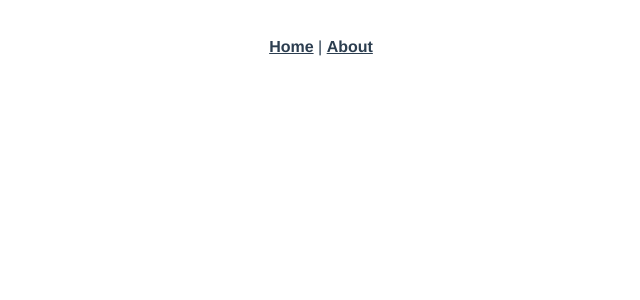
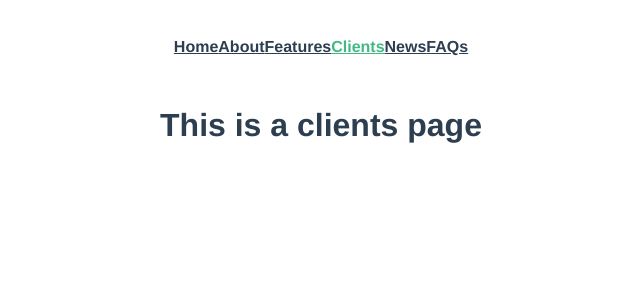
Before and after one commit to naomiearledev/zicket, a Vue app: page /clients in a window 1280 px wide. Before the commit this address had no page. Shown: the top 300 px of the page, without its empty margins (319-959 px from the left). Built offline with nearby package versions, Linux system fonts and the light colour scheme.

Commit message:
router configured

```diff
--- a/src/App.vue
+++ b/src/App.vue
@@ -1,7 +1,11 @@
 <template>
   <nav>
-    <router-link to="/">Home</router-link> |
+    <router-link to="/">Home</router-link>
     <router-link to="/about">About</router-link>
+    <router-link to="/features">Features</router-link>
+    <router-link to="/clients">Clients</router-link>
+    <router-link to="/news">News</router-link>
+    <router-link to="/faqs">FAQs</router-link>
   </nav>
   <router-view/>
 </template>
--- a/src/router/index.js
+++ b/src/router/index.js
@@ -10,10 +10,27 @@ const routes = [
   {
     path: '/about',
     name: 'about',
-    // route level code-splitting
-    // this generates a separate chunk (about.[hash].js) for this route
-    // which is lazy-loaded when the route is visited.
-    component: () => import(/* webpackChunkName: "about" */ '../views/AboutView.vue')
+    component: () => import('../views/AboutView.vue')
+  },
+  {
+    path: '/features',
+    name: 'features',
+    component: () => import('../views/FeaturesView.vue')
+  },
+  {
+    path: '/clients',
+    name: 'clients',
+    component: () => import('../views/ClientsView.vue')
+  },
+  {
+    path: '/news',
+    name: 'news',
+    component: () => import('../views/NewsView.vue')
+  },
+  {
+    path: '/faqs',
+    name: 'faqs',
+    component: () => import('../views/FaqsView.vue')
   }
 ]
 
--- /dev/null
+++ b/src/views/ClientsView.vue
@@ -0,0 +1,5 @@
+<template>
+  <div class="clients">
+    <h1>This is a clients page</h1>
+  </div>
+</template>
--- /dev/null
+++ b/src/views/FaqsView.vue
@@ -0,0 +1,5 @@
+<template>
+  <div class="faqs">
+    <h1>This is an faqs page</h1>
+  </div>
+</template>
--- /dev/null
+++ b/src/views/FeaturesView.vue
@@ -0,0 +1,5 @@
+<template>
+  <div class="features">
+    <h1>This is a features page</h1>
+  </div>
+</template>
--- /dev/null
+++ b/src/views/NewsView.vue
@@ -0,0 +1,5 @@
+<template>
+  <div class="news">
+    <h1>This is a news page</h1>
+  </div>
+</template>
```
